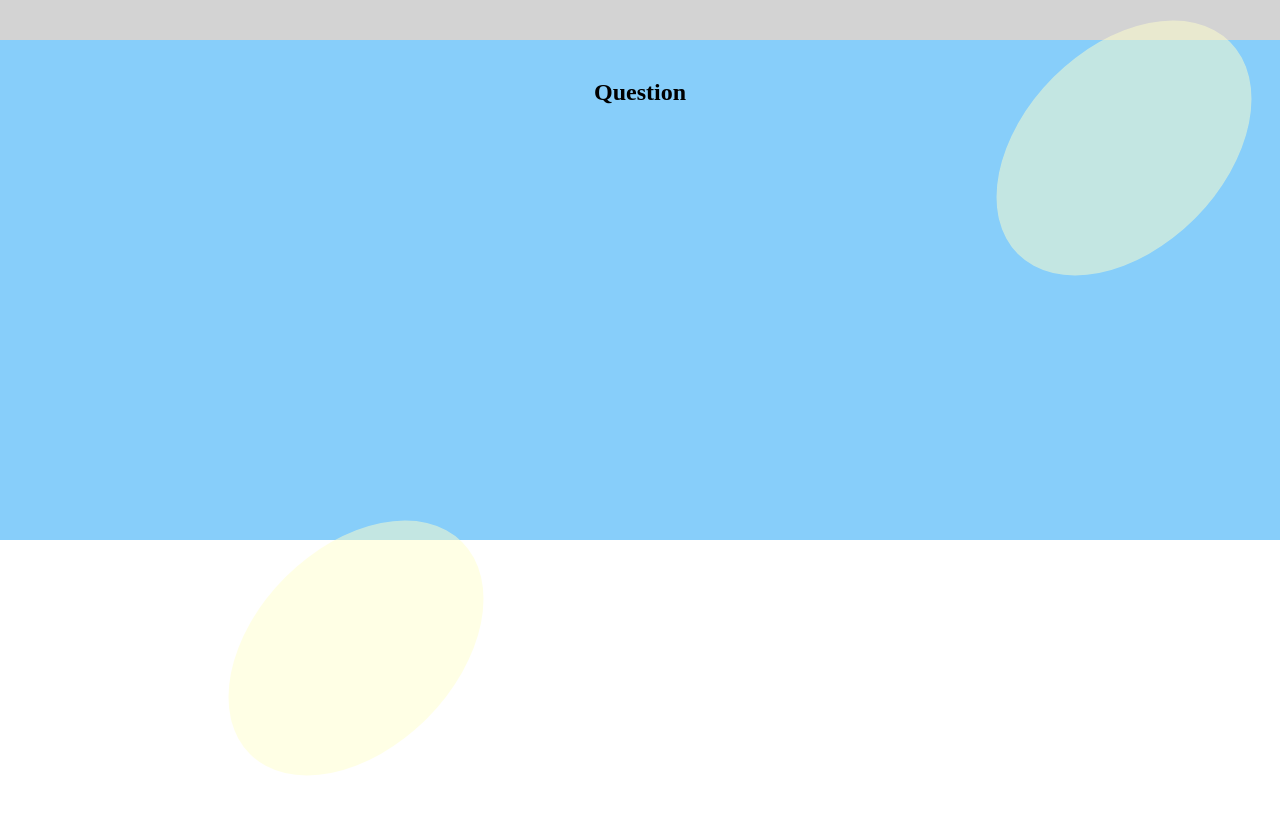
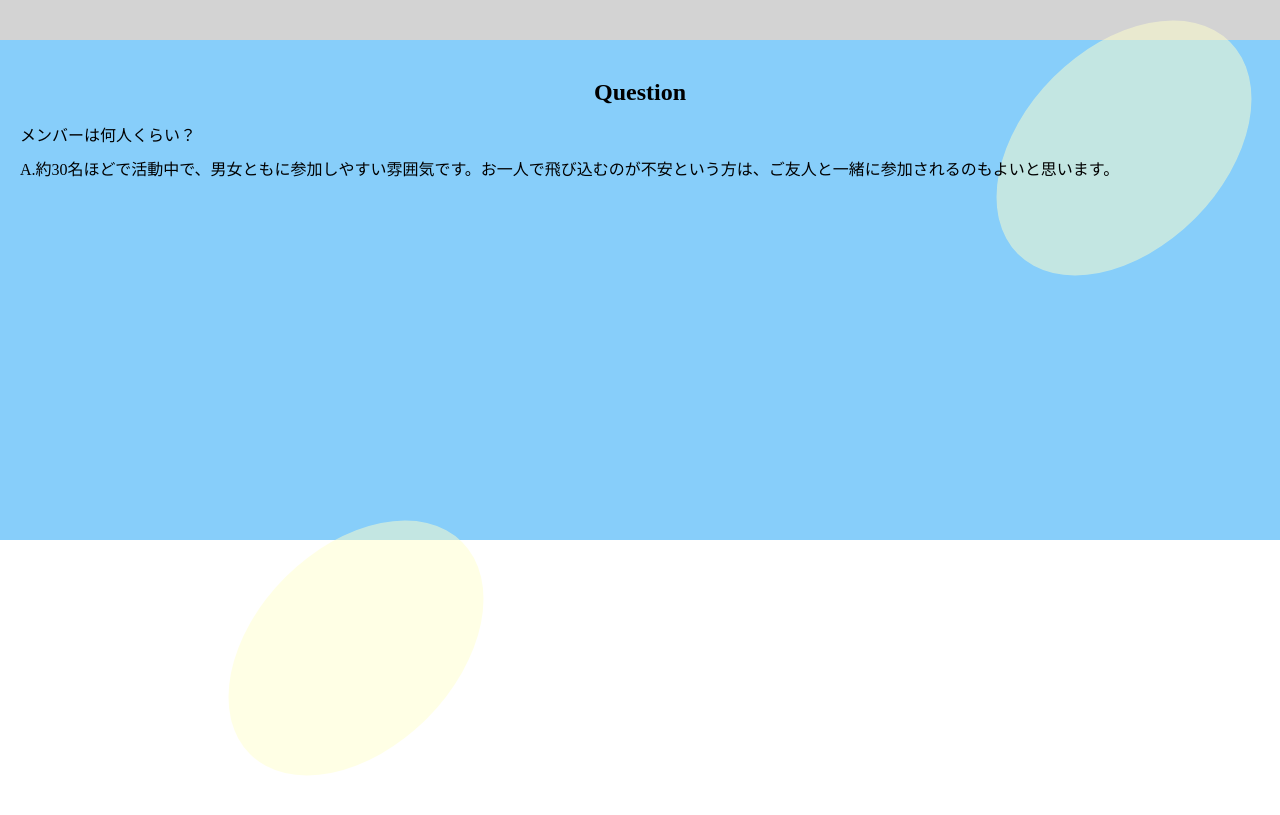
Before and after one commit to hiyokodev/hiyoko_site_2023, a Vue app: page / in a window 1280 px wide. Shown: the part 2580-3395 px from the top of the page. Built offline with nearby package versions, Linux system fonts and the light colour scheme.

Commit message:
Add:1つめの質問
refs　#3
1つめのQ&Aをかいたので試しにコミットします。

```diff
--- a/src/components/Home/questionSection.vue
+++ b/src/components/Home/questionSection.vue
@@ -3,9 +3,15 @@
     <div class="background"></div>
     <div class="contents">
       <h2>Question</h2>
+      <p>メンバーは何人くらい？</p>
+      <p>A.約30名ほどで活動中で、男女ともに参加しやすい雰囲気です。お一人で飛び込むのが不安という方は、ご友人と一緒に参加されるのもよいと思います。</p>
+
     </div>
   </section>
 </template>
+
+
+
 <script>
 export default {}
 </script>
```
